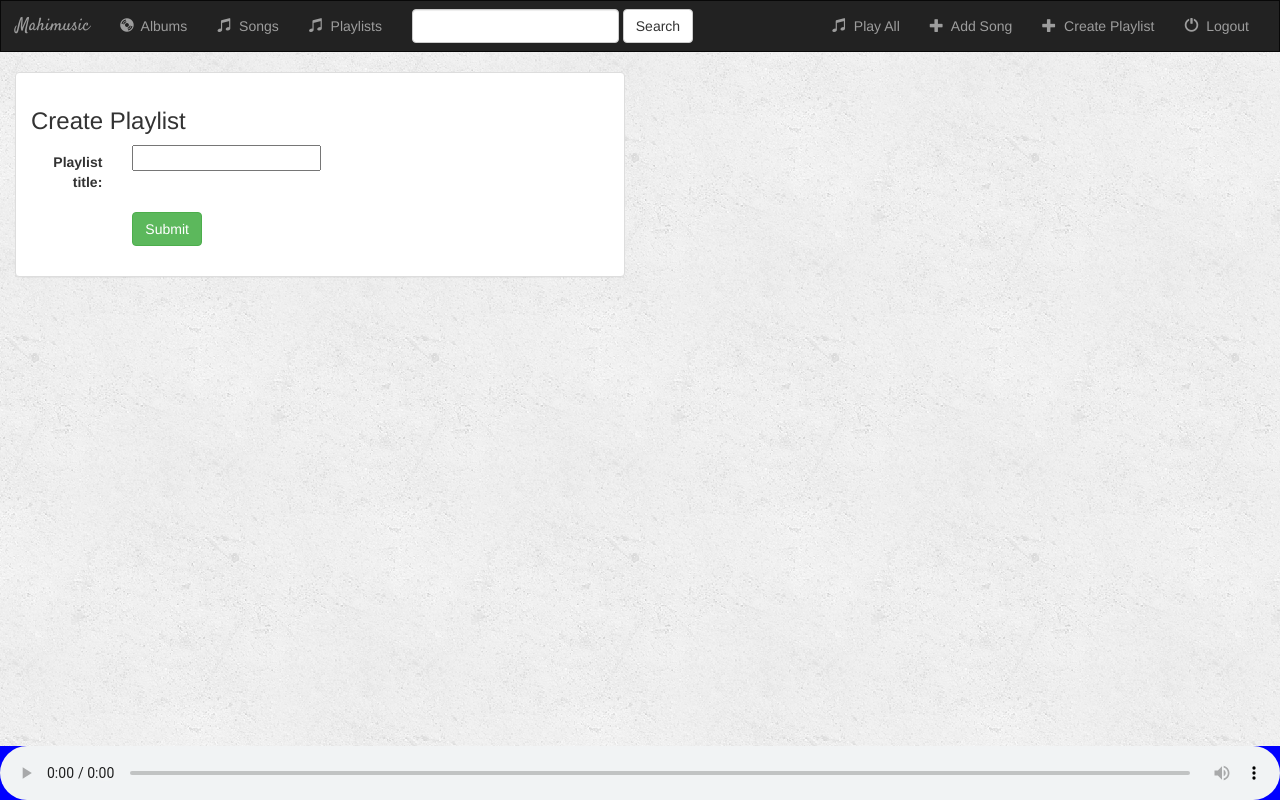
After one commit to Harish321/Mahimusic, a Django app: page /create_playlist/ in a window 1280 px wide. The commit adds this page. Run offline with Django 3.2, Linux system fonts and the light colour scheme; some libraries are stand-ins or nearby versions.

Commit message:
playlist functionality

```diff
--- a/music/admin.py
+++ b/music/admin.py
@@ -1,5 +1,6 @@
 from django.contrib import admin
-from .models import Album, Song
+from .models import Album, Song, Playlist
 
 admin.site.register(Album)
 admin.site.register(Song)
+admin.site.register(Playlist)
--- a/music/forms.py
+++ b/music/forms.py
@@ -1,7 +1,7 @@
 from django import forms
 from django.contrib.auth.models import User
 
-from .models import Album, Song
+from .models import Album, Song, Playlist
 
 
 class AlbumForm(forms.ModelForm):
@@ -21,3 +21,8 @@ class UserForm(forms.ModelForm):
     class Meta:
         model = User
         fields = ['username', 'email', 'password']
+
+class PlaylistForm(forms.ModelForm):
+	class Meta:
+		model = Playlist
+		fields = ['playlist_title']
--- a/music/models.py
+++ b/music/models.py
@@ -29,3 +29,11 @@ class Song(models.Model):
 
     def __str__(self):
         return self.song_title
+
+'''
+    This models is for playlists and stores songs
+'''
+class Playlist(models.Model):
+    user = models.ForeignKey(User,default = 1)
+    playlist_title  = models.CharField(max_length=10)
+    playlist_songs = models.ManyToManyField(Song)
--- a/music/templates/music/base.html
+++ b/music/templates/music/base.html
@@ -32,7 +32,7 @@
             <ul class="nav navbar-nav">
                 <li class="{% block albums_active %}{% endblock %}"><a href="{% url 'music:index' %}"><span class="glyphicon glyphicon-cd" aria-hidden="true"></span>&nbsp; Albums</a></li>
                 <li class="{% block songs_active %}{% endblock %}"><a href="{% url 'music:songs' 'all' %}"><span class="glyphicon glyphicon-music" aria-hidden="true"></span>&nbsp; Songs</a></li>
-
+                <li class="{% block playlists_active %}{% endblock %}"><a href="{% url 'music:playlists' %}"><span class="glyphicon glyphicon-music" aria-hidden="true"></span>&nbsp; Playlists</a></li>
             </ul>
             <form class="navbar-form navbar-left" role="search" method="get" action="{% url 'music:index' %}">
                 <div class="form-group">
@@ -48,6 +48,11 @@
                 <li>
                     <a href="{% url 'music:create_song' %}">
                         <span class="glyphicon glyphicon-plus" aria-hidden="true"></span>&nbsp; Add Song
+                    </a>
+                </li>
+                <li>
+                    <a href="{% url 'music:create_playlist' %}">
+                        <span class="glyphicon glyphicon-plus" aria-hidden="true"></span>&nbsp; Create Playlist
                     </a>
                 </li>
                 <li>
--- /dev/null
+++ b/music/templates/music/createPlaylist.html
@@ -0,0 +1,25 @@
+{%extends 'music/base.html'%}
+{% block body %}
+<div class="container-fluid">
+
+    <div class="row">
+        <div class="col-sm-12 col-md-6">
+            <div class="panel panel-default">
+                <div class="panel-body">
+                    <h3>Create Playlist</h3>
+                    <form class="form-horizontal" role="form" action="" method="post" enctype="multipart/form-data">
+                        {% csrf_token %}
+                        {% include 'music/form_template.html' %}
+                        <div class="form-group">
+                            <div class="col-sm-offset-2 col-sm-10">
+                                <button type="submit" class="btn btn-success">Submit</button>
+                            </div>
+                        </div>
+                    </form>
+                </div>
+            </div>
+        </div>
+    </div>
+
+</div>
+{% endblock %}
--- /dev/null
+++ b/music/templates/music/playlist.html
@@ -0,0 +1,6 @@
+{%extends 'music/base.html'%}
+{%block body%}
+	{% for song in playlist.playlist_songs.all %}
+		{{ song.song_title }}
+	{%endfor%}
+{%endblock%}
--- a/music/urls.py
+++ b/music/urls.py
@@ -16,4 +16,9 @@ urlpatterns = [
     url(r'^(?P<album_id>[0-9]+)/delete_song/(?P<song_id>[0-9]+)/$', views.delete_song, name='delete_song'),
     url(r'^(?P<album_id>[0-9]+)/favorite_album/$', views.favorite_album, name='favorite_album'),
     url(r'^(?P<album_id>[0-9]+)/delete_album/$', views.delete_album, name='delete_album'),
+    url(r'^create_playlist/$',views.create_playlist, name = 'create_playlist'),
+    url(r'^playlists/$',views.playlists,name = 'playlists'),
+    url(r'^playlist/(?P<playlist_id>[0-9]+)/$',views.playlist,name='playlist'),
+    url(r'^addsongtoplaylist/(?P<song_id>[0-9]+)/(?P<playlist_id>[0-9]+)',views.add_song_to_playlist,name='addsongtoplaylist'),
+    url(r'^addalbumtoplaylist/(?P<album_id>[0-9]+)/(?P<playlist_id>[0-9]+)',views.add_album_to_playlist,name='addalbumtoplaylist'),
 ]
--- a/music/views.py
+++ b/music/views.py
@@ -3,8 +3,8 @@ from django.contrib.auth import logout
 from django.http import JsonResponse
 from django.shortcuts import render, get_object_or_404,redirect
 from django.db.models import Q
-from .forms import AlbumForm, SongForm, UserForm
-from .models import Album, Song
+from .forms import AlbumForm, SongForm, UserForm , PlaylistForm
+from .models import Album, Song, Playlist
 from django.http import HttpResponseRedirect
 import os, sys
 import shutil
@@ -327,3 +327,44 @@ def if_no_songs_delete_folder(usrid,albtitle,albm):
 def remove_song(usrid,albtitle,sngtitle):
     os.remove('media/'+str(usrid)+'/'+str(albtitle)+'/'+str(sngtitle)+'.mp3')
     return
+
+def create_playlist(request):
+    form = PlaylistForm(request.POST or None)
+    if request.method == "POST":
+        if form.is_valid():
+            title = form.cleaned_data['playlist_title']
+            newPlaylist = Playlist(  playlist_title = title)
+            newPlaylist.user = request.user
+            newPlaylist.save()
+            s = Song.objects.filter(user=request.user)
+            newPlaylist.playlist_songs.add(s[0])
+            print newPlaylist.playlist_songs.all()
+            return HttpResponseRedirect('/')
+    context = {'form':form}
+    return render(request, 'music/createPlaylist.html', context)
+
+def playlists(request):
+    user_playlists=Playlist.objects.filter(user = request.user)
+    context = {
+        'user_playlists':user_playlists
+    }
+    return render(request,'music/playlists.html',context)
+
+def playlist(request,playlist_id):
+    currentPlaylist = Playlist(id = playlist_id,user = request.user)
+    context = {
+        'playlist':currentPlaylist
+    }
+    return render(request,'music/playlist.html',context)
+
+def add_song_to_playlist(request,song_id,playlist_id):
+    currentPlaylist = Playlist(id=playlist_id,user=request.user)
+    currentSong = Song(id=song_id,user= request.user)
+    currentPlaylist.playlist_songs.add(currentSong)
+    return HttpResponseRedirect('/')
+
+def add_album_to_playlist(request,album_id,playlist_id):
+    songs = Song.objects.filter(id=album_id,user=request.user)
+    for song in songs:
+        add_song_to_playlist(request,song.id,playlist_id)
+    return HttpResponseRedirect('/')
```
Also changed, not shown: music/templates/music/playlists.html (added, +40 -0 lines), music/migrations/0012_playlist.py (added).
